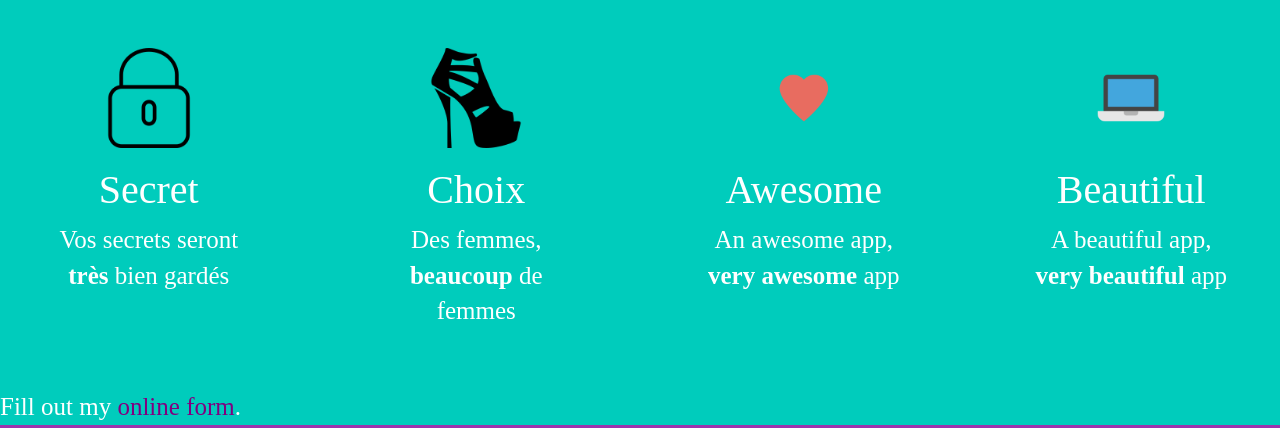
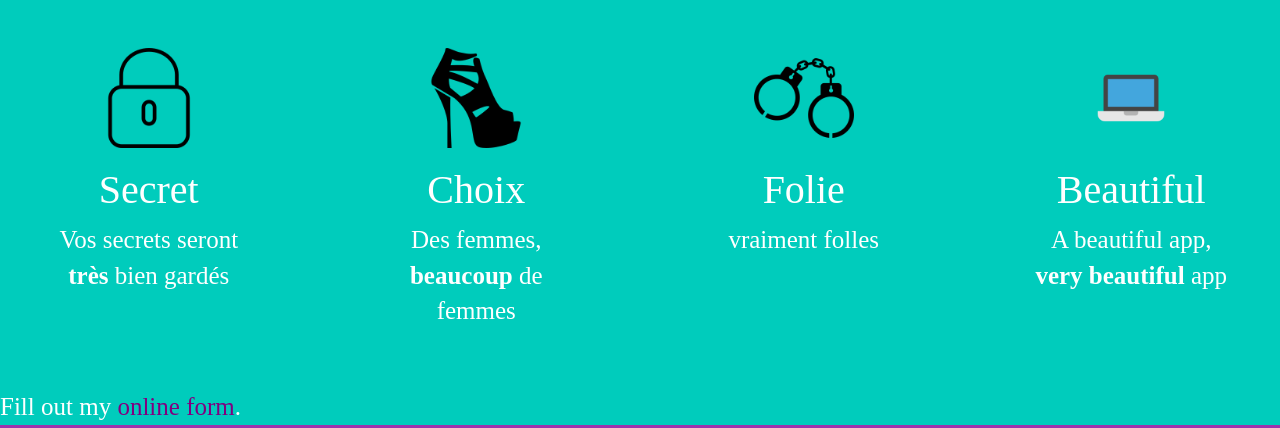
Before and after one commit to benoiteveillard/landing, a plain HTML site: page index.html in a window 1280 px wide. Shown: the part 484-912 px from the top of the page. Drawn offline with nearby package versions, Linux system fonts and the light colour scheme; a script that the page names is missing; a web font is replaced by a local one.

Commit message:
Update index.html

```diff
--- a/index.html
+++ b/index.html
@@ -40,9 +40,9 @@
 
       <div class="col-xs-12 col-sm-6 col-md-3">
         <div class="card">
-          <img src="images/heart.png" alt="picture description" width="100">
-            <h2>Awesome</h2>
-              <p>An awesome app, <strong>very awesome</strong> app</p>
+          <img src="images/cuff.png" alt="picture description" width="100">
+            <h2>Folie</h2>
+              <pRencontrez des femmes folles, <strong>vraiment</strong> folles</p>
         </div>
       </div>
 
```
